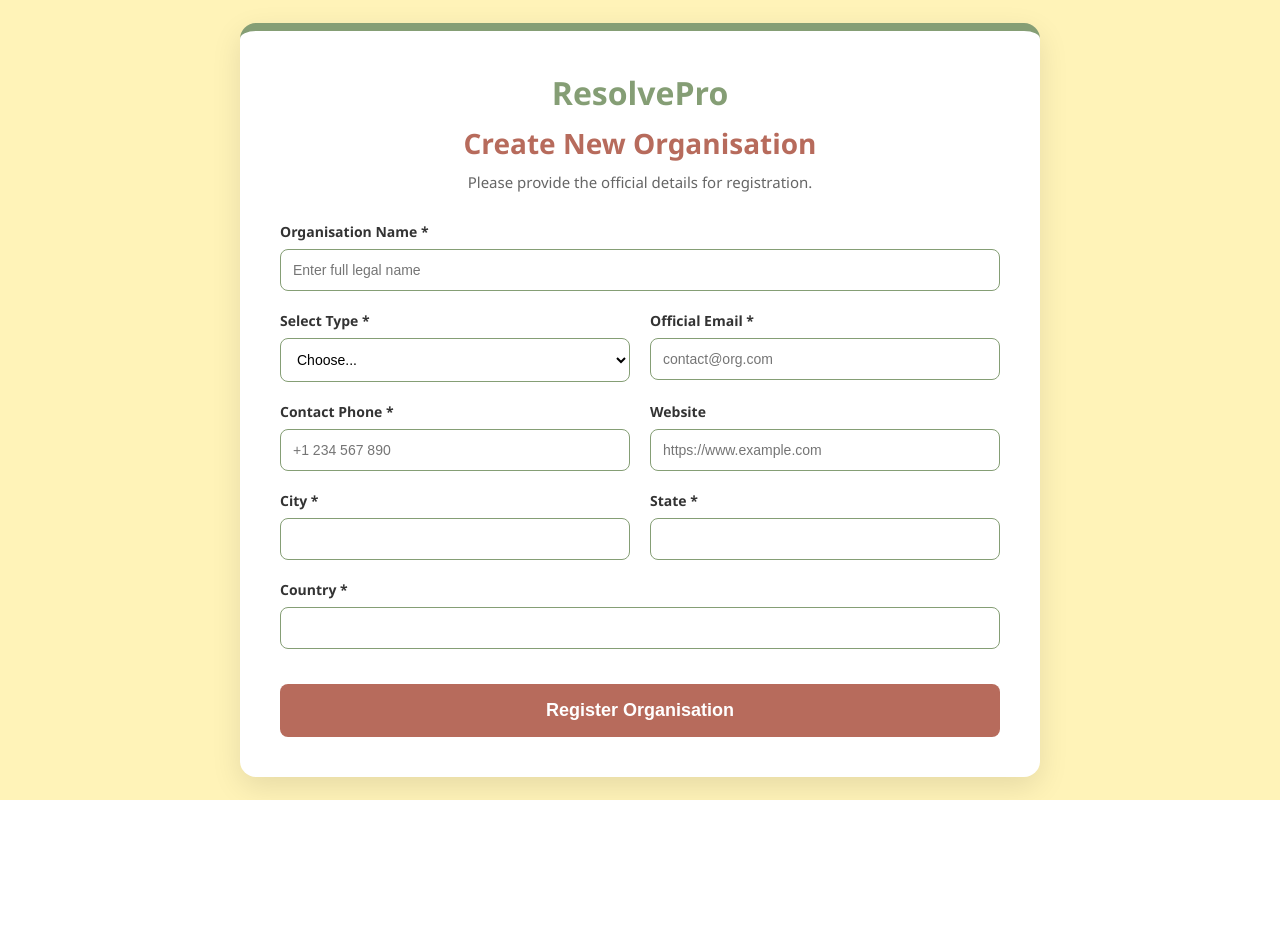
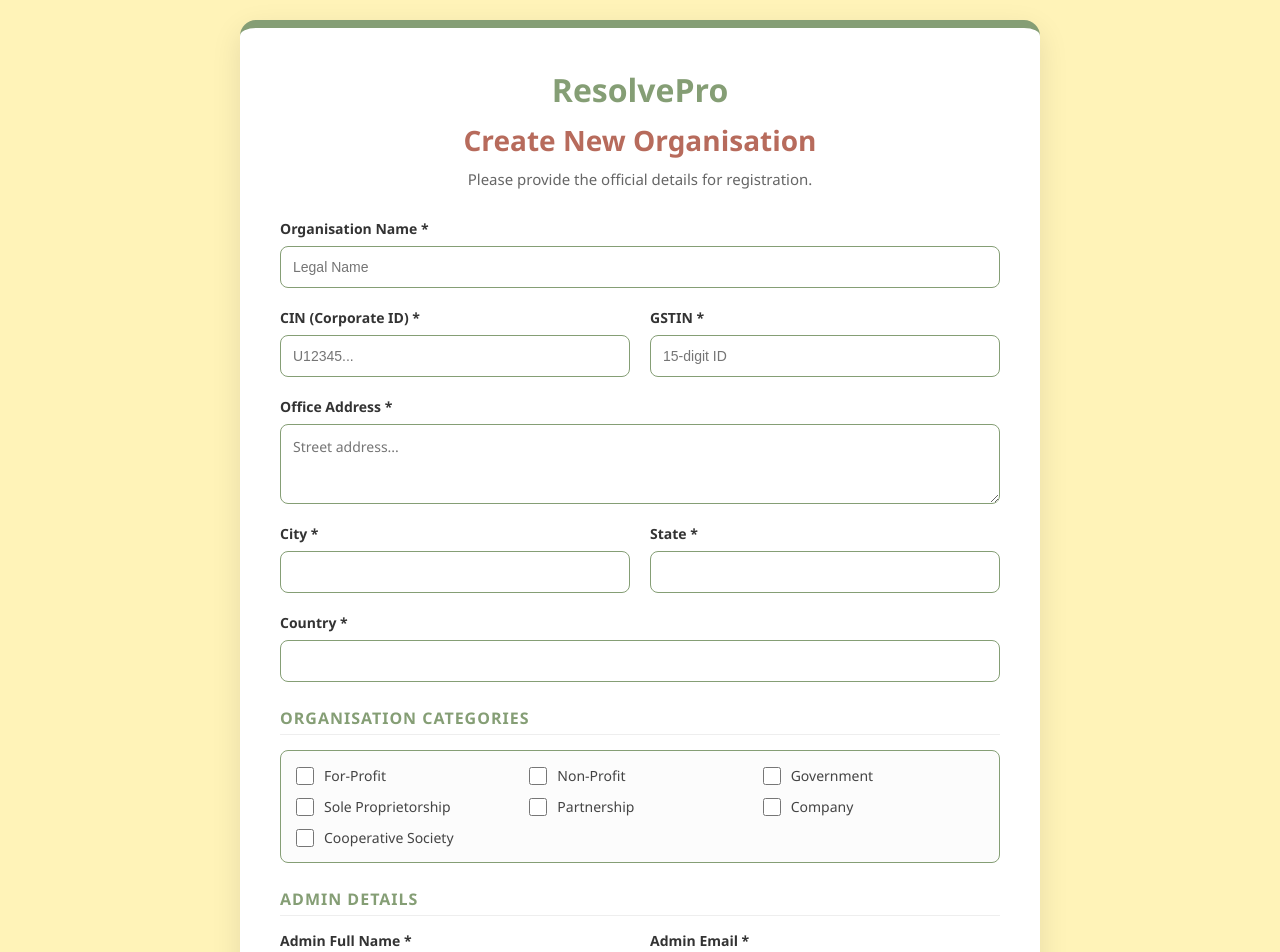
Before and after one commit to aleefachanna/Grievance-management, a React (Vite) app in the folder frontend/: page /create-org in a window 1280 px wide. Shown: the top 952 px of the page. Before the commit the page ends 800 px from the top, so only its background shows below. Built offline with nearby package versions, Linux system fonts and the light colour scheme; a web font is replaced by a local one.

Commit message:
Updated category list

```diff
--- /dev/null
+++ b/frontend/src/CreateOrg.css
@@ -0,0 +1,174 @@
+/* CreateOrg.css */
+
+.wrapper {
+  background-color: #FFF3B8;
+  min-height: 100vh;
+  width: 100vw;
+  display: flex;
+  flex-direction: column;
+  align-items: center;
+  justify-content: center;
+  font-family: 'Segoe UI', Tahoma, Geneva, Verdana, sans-serif;
+  padding: 20px;
+  box-sizing: border-box;
+}
+
+.card {
+  background-color: white;
+  padding: 40px;
+  border-radius: 16px;
+  box-shadow: 0 10px 30px rgba(0, 0, 0, 0.1);
+  width: 100%;
+  max-width: 800px;
+  box-sizing: border-box;
+  border-top: 8px solid #859E75;
+}
+
+.brand-header {
+  text-align: center;
+  margin-bottom: 10px;
+}
+
+.brand-title {
+  color: #859E75;
+  margin: 0;
+}
+
+.form-title {
+  color: #B76B5C;
+  text-align: center;
+  margin: 0 0 10px 0;
+  font-size: 28px;
+}
+
+.subtitle {
+  text-align: center;
+  color: #666;
+  margin-bottom: 30px;
+  font-size: 15px;
+}
+
+.form-row {
+  display: flex;
+  gap: 20px;
+  margin-bottom: 20px;
+  flex-wrap: wrap;
+}
+
+.form-group {
+  display: flex;
+  flex-direction: column;
+  flex: 1;
+  min-width: 250px;
+}
+
+.form-group-full {
+  margin-bottom: 20px;
+}
+
+.form-label {
+  font-weight: 600;
+  margin-bottom: 8px;
+  font-size: 14px;
+  color: #333;
+}
+
+.form-input {
+  padding: 12px;
+  border-radius: 8px;
+  border: 1.5px solid #859E75;
+  background-color: #ffffff;
+  color: #000;
+  font-size: 14px;
+  outline: none;
+  width: 100%;
+  box-sizing: border-box;
+}
+
+.submit-button {
+  background-color: #B76B5C;
+  color: white;
+  padding: 16px;
+  border: none;
+  border-radius: 8px;
+  font-size: 18px;
+  font-weight: bold;
+  cursor: pointer;
+  margin-top: 20px;
+  width: 100%;
+  transition: 0.3s;
+}
+
+.submit-button:hover {
+  background-color: #a35a4d;
+}
+/* ... existing styles ... */
+
+/* Add these to your existing CreateOrg.css */
+
+.form-textarea {
+  padding: 12px;
+  border-radius: 8px;
+  border: 1.5px solid #859E75;
+  background-color: #ffffff;
+  color: #000;
+  font-size: 14px;
+  outline: none;
+  width: 100%;
+  box-sizing: border-box;
+  min-height: 80px;
+  resize: vertical;
+  font-family: inherit;
+}
+
+.section-divider {
+  color: #859E75;
+  font-weight: bold;
+  font-size: 16px;
+  margin: 25px 0 15px 0;
+  border-bottom: 1px solid #eee;
+  padding-bottom: 5px;
+  text-transform: uppercase;
+  letter-spacing: 1px;
+}
+
+/* Checkbox Grid Styles */
+.checkbox-grid {
+  display: grid;
+  grid-template-columns: repeat(auto-fill, minmax(200px, 1fr));
+  gap: 12px;
+  background-color: #fcfcfc;
+  padding: 15px;
+  border: 1.5px solid #859E75;
+  border-radius: 8px;
+  margin-bottom: 10px;
+}
+
+.checkbox-item {
+  display: flex;
+  align-items: center;
+  gap: 10px;
+  font-size: 14px;
+  color: #444;
+  cursor: pointer;
+  transition: 0.2s;
+}
+
+.checkbox-item:hover {
+  color: #B76B5C;
+}
+
+.checkbox-item input[type="checkbox"] {
+  width: 18px;
+  height: 18px;
+  accent-color: #859E75; /* This styles the checkmark green */
+  cursor: pointer;
+}
+
+/* ... keep existing styles for wrapper, card, etc. ... */
+/* Responsive adjustment for small screens */
+@media (max-width: 600px) {
+  .form-group {
+    min-width: 100%;
+  }
+}
--- a/frontend/src/CreateOrg.jsx
+++ b/frontend/src/CreateOrg.jsx
@@ -1,192 +1,151 @@
 import React, { useState } from 'react';
+import './CreateOrg.css';
 
 const CreateOrg = () => {
   const [formData, setFormData] = useState({
-    orgName: '', type: '', email: '', phone: '', website: '', city: '', state: '', country: ''
+    orgName: '',
+    cin: '',
+    gstin: '',
+    address: '',
+    city: '',
+    state: '',
+    country: '',
+    adminName: '',
+    adminEmail: '',
+    categories: [], // Array to store multiple selections
+    email: '',
+    phone: '',
+    website: ''
   });
 
   const handleChange = (e) => {
     setFormData({ ...formData, [e.target.name]: e.target.value });
   };
 
+  // Specialized handler for multiple checkboxes
+  const handleCategoryChange = (e) => {
+    const { value, checked } = e.target;
+    const { categories } = formData;
+
+    if (checked) {
+      setFormData({ ...formData, categories: [...categories, value] });
+    } else {
+      setFormData({ ...formData, categories: categories.filter((cat) => cat !== value) });
+    }
+  };
+
   const handleSubmit = (e) => {
     e.preventDefault();
     console.log("Submitting Organisation:", formData);
-    // Logic for your existing backend integration goes here
   };
 
-  const styles = {
-    wrapper: {
-      backgroundColor: '#FFF3B8', // Theme background
-      minHeight: '100vh',
-      width: '100vw',
-      display: 'flex',
-      flexDirection: 'column',
-      alignItems: 'center',    // Horizontal centering for the card
-      justifyContent: 'center',  // Vertical centering for the card
-      fontFamily: "'Segoe UI', Tahoma, Geneva, Verdana, sans-serif",
-      padding: '20px',
-      boxSizing: 'border-box'
-    },
-    card: {
-      backgroundColor: 'white',
-      padding: '40px',
-      borderRadius: '16px',
-      boxShadow: '0 10px 30px rgba(0,0,0,0.1)',
-      width: '100%',
-      maxWidth: '800px', // Wider than login to accommodate two-column rows
-      boxSizing: 'border-box',
-      borderTop: '8px solid #859E75'
-    },
-    title: {
-      color: '#B76B5C',
-      textAlign: 'center',
-      margin: '0 0 10px 0',
-      fontSize: '28px'
-    },
-    subtitle: {
-      textAlign: 'center',
-      color: '#666',
-      marginBottom: '30px',
-      fontSize: '15px'
-    },
-    row: {
-      display: 'flex',
-      gap: '20px',
-      marginBottom: '20px',
-      flexWrap: 'wrap' // Ensures responsiveness on very small screens
-    },
-    group: {
-      display: 'flex',
-      flexDirection: 'column',
-      flex: 1,
-      minWidth: '250px' // Prevents columns from getting too thin
-    },
-    label: {
-      fontWeight: '600',
-      marginBottom: '8px',
-      fontSize: '14px',
-      color: '#333'
-    },
-    input: {
-      padding: '12px',
-      borderRadius: '8px',
-      border: '1.5px solid #859E75',
-      backgroundColor: '#ffffff', // Explicit white background
-      color: '#000',
-      fontSize: '14px',
-      outline: 'none',
-      width: '100%',
-      boxSizing: 'border-box'
-    },
-    button: {
-      backgroundColor: '#B76B5C',
-      color: 'white',
-      padding: '16px',
-      border: 'none',
-      borderRadius: '8px',
-      fontSize: '18px',
-      fontWeight: 'bold',
-      cursor: 'pointer',
-      marginTop: '20px',
-      width: '100%',
-      transition: '0.3s'
-    }
-  };
+  const categoryOptions = [
+    { label: 'For-Profit', value: 'for_profit' },
+    { label: 'Non-Profit', value: 'non_profit' },
+    { label: 'Government', value: 'govt' },
+    { label: 'Sole Proprietorship', value: 'sole_proprietorship' },
+    { label: 'Partnership', value: 'partnership' },
+    { label: 'Company', value: 'company' },
+    { label: 'Cooperative Society', value: 'cooperative' }
+  ];
 
   return (
-    <div style={styles.wrapper}>
-      <div style={styles.card}>
-        <div style={{ textAlign: 'center', marginBottom: '10px' }}>
-          <h1 style={{ color: '#859E75', margin: 0 }}>ResolvePro</h1>
+    <div className="wrapper">
+      <div className="card">
+        <div className="brand-header">
+          <h1 className="brand-title">ResolvePro</h1>
         </div>
 
-        <h2 style={styles.title}>Create New Organisation</h2>
-        <p style={styles.subtitle}>Please provide the official details for registration.</p>
+        <h2 className="form-title">Create New Organisation</h2>
+        <p className="subtitle">Please provide the official details for registration.</p>
 
         <form onSubmit={handleSubmit}>
-          <div style={{ ...styles.group, marginBottom: '20px' }}>
-            <label style={styles.label}>Organisation Name *</label>
-            <input
-              style={styles.input}
-              type="text"
-              name="orgName"
-              placeholder="Enter full legal name"
-              onChange={handleChange}
-              required
-            />
-          </div>
-
-          <div style={styles.row}>
-            <div style={styles.group}>
-              <label style={styles.label}>Select Type *</label>
-              <select style={styles.input} name="type" onChange={handleChange} required>
-                <option value="">Choose...</option>
-                <option value="corporate">Corporate</option>
-                <option value="ngo">NGO</option>
-                <option value="govt">Government</option>
-                <option value="edu">Educational</option>
-              </select>
-            </div>
-            <div style={styles.group}>
-              <label style={styles.label}>Official Email *</label>
-              <input
-                style={styles.input}
-                type="email"
-                name="email"
-                placeholder="contact@org.com"
-                onChange={handleChange}
-                required
-              />
+          {/* Section: Organisation Basic Info */}
+          <div className="form-row">
+            <div className="form-group" style={{ flex: 2 }}>
+              <label className="form-label">Organisation Name *</label>
+              <input className="form-input" type="text" name="orgName" placeholder="Legal Name" onChange={handleChange} required />
             </div>
           </div>
 
-          <div style={styles.row}>
-            <div style={styles.group}>
-              <label style={styles.label}>Contact Phone *</label>
-              <input
-                style={styles.input}
-                type="tel"
-                name="phone"
-                placeholder="+1 234 567 890"
-                onChange={handleChange}
-                required
-              />
+          <div className="form-row">
+            <div className="form-group">
+              <label className="form-label">CIN (Corporate ID) *</label>
+              <input className="form-input" type="text" name="cin" placeholder="U12345..." onChange={handleChange} required />
             </div>
-            <div style={styles.group}>
-              <label style={styles.label}>Website</label>
-              <input
-                style={styles.input}
-                type="url"
-                name="website"
-                placeholder="https://www.example.com"
-                onChange={handleChange}
-              />
+            <div className="form-group">
+              <label className="form-label">GSTIN *</label>
+              <input className="form-input" type="text" name="gstin" placeholder="15-digit ID" onChange={handleChange} required />
             </div>
           </div>
 
-          <div style={styles.row}>
-            <div style={styles.group}>
-              <label style={styles.label}>City *</label>
-              <input style={styles.input} type="text" name="city" onChange={handleChange} required />
+          <div className="form-group form-group-full">
+            <label className="form-label">Office Address *</label>
+            <textarea className="form-textarea" name="address" placeholder="Street address..." onChange={handleChange} required />
+          </div>
+
+          <div className="form-row">
+            <div className="form-group">
+              <label className="form-label">City *</label>
+              <input className="form-input" type="text" name="city" onChange={handleChange} required />
             </div>
-            <div style={styles.group}>
-              <label style={styles.label}>State *</label>
-              <input style={styles.input} type="text" name="state" onChange={handleChange} required />
+            <div className="form-group">
+              <label className="form-label">State *</label>
+              <input className="form-input" type="text" name="state" onChange={handleChange} required />
+            </div>
+            <div className="form-group">
+              <label className="form-label">Country *</label>
+              <input className="form-input" type="text" name="country" onChange={handleChange} required />
             </div>
           </div>
 
-          <div style={{ ...styles.group, marginBottom: '15px' }}>
-            <label style={styles.label}>Country *</label>
-            <input style={styles.input} type="text" name="country" onChange={handleChange} required />
+          {/* Section: Categories (Multi-select) */}
+          <div className="section-divider">Organisation Categories</div>
+          <div className="checkbox-grid">
+            {categoryOptions.map((opt) => (
+              <label key={opt.value} className="checkbox-item">
+                <input
+                  type="checkbox"
+                  value={opt.value}
+                  checked={formData.categories.includes(opt.value)}
+                  onChange={handleCategoryChange}
+                />
+                <span>{opt.label}</span>
+              </label>
+            ))}
           </div>
 
-          <button
-            type="submit"
-            style={styles.button}
-            onMouseOver={(e) => e.target.style.backgroundColor = '#a35a4d'}
-            onMouseOut={(e) => e.target.style.backgroundColor = '#B76B5C'}
-          >
+          {/* Section: Admin Details */}
+          <div className="section-divider">Admin Details</div>
+          <div className="form-row">
+            <div className="form-group">
+              <label className="form-label">Admin Full Name *</label>
+              <input className="form-input" type="text" name="adminName" placeholder="John Doe" onChange={handleChange} required />
+            </div>
+            <div className="form-group">
+              <label className="form-label">Admin Email *</label>
+              <input className="form-input" type="email" name="adminEmail" placeholder="admin@org.com" onChange={handleChange} required />
+            </div>
+          </div>
+
+          {/* Section: Contact Info */}
+          <div className="section-divider">Contact Information</div>
+          <div className="form-row">
+            <div className="form-group">
+              <label className="form-label">Official Email *</label>
+              <input className="form-input" type="email" name="email" placeholder="contact@org.com" onChange={handleChange} required />
+            </div>
+            <div className="form-group">
+              <label className="form-label">Contact Phone *</label>
+              <input className="form-input" type="tel" name="phone" placeholder="+91..." onChange={handleChange} required />
+            </div>
+            <div className="form-group">
+              <label className="form-label">Website</label>
+              <input className="form-input" type="url" name="website" placeholder="https://..." onChange={handleChange} />
+            </div>
+          </div>
+
+          <button type="submit" className="submit-button">
             Register Organisation
           </button>
         </form>
```
